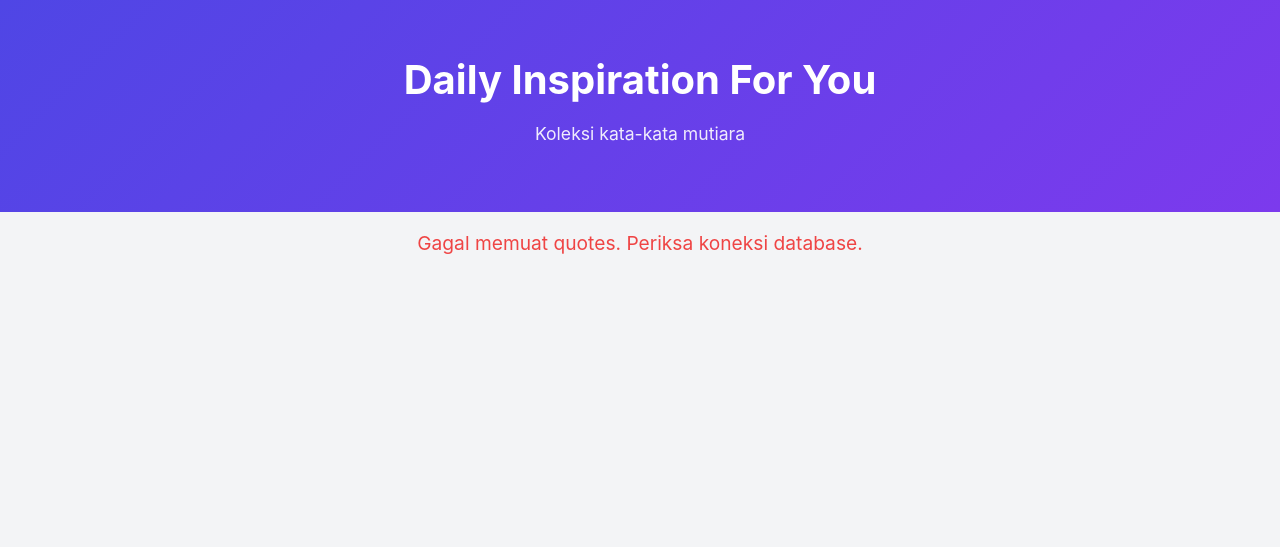
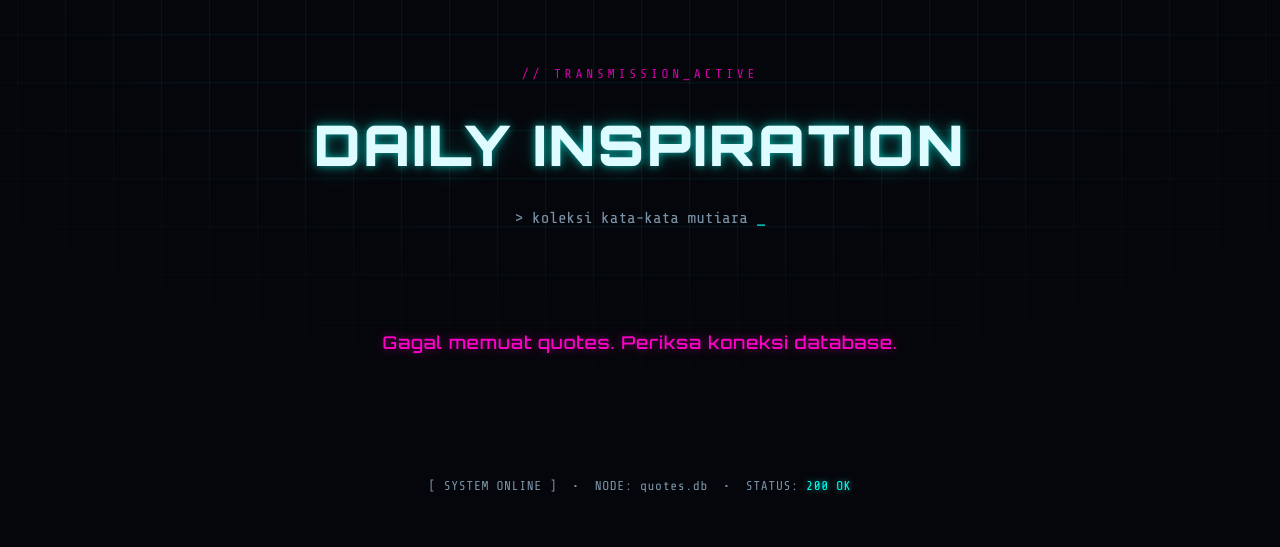
Before and after one commit to VincentOswaldoTio/m15, a website: page views/quotes.html in a window 1280 px wide. Drawn offline with nearby package versions, Linux system fonts and the light colour scheme; no server answers.

Commit message:
perbarui desain

```diff
--- a/public/css/style.css
+++ b/public/css/style.css
@@ -1,9 +1,13 @@
 :root {
-    --primary-color: #4f46e5;
-    --bg-color: #f3f4f6;
-    --card-bg: #ffffff;
-    --text-main: #1f2937;
-    --text-secondary: #6b7280;
+    --bg: #05050a;
+    --bg-alt: #0a0e17;
+    --grid-line: rgba(0, 255, 242, 0.08);
+    --cyan: #00fff2;
+    --magenta: #ff00c8;
+    --yellow: #f4ff00;
+    --card-bg: rgba(10, 14, 23, 0.85);
+    --text-main: #dffcff;
+    --text-secondary: #7d93a8;
 }
 
 * {
@@ -13,100 +17,293 @@
 }
 
 body {
-    font-family: 'Inter', 'Segoe UI', system-ui, -apple-system, sans-serif;
-    background-color: var(--bg-color);
+    font-family: 'Share Tech Mono', monospace;
+    background-color: var(--bg);
     color: var(--text-main);
     line-height: 1.6;
+    min-height: 100vh;
+    position: relative;
+    overflow-x: hidden;
 }
 
+/* ---------- Ambient background: perspective grid floor ---------- */
+.grid-floor {
+    position: fixed;
+    inset: 0;
+    z-index: 0;
+    background-image:
+        linear-gradient(var(--grid-line) 1px, transparent 1px),
+        linear-gradient(90deg, var(--grid-line) 1px, transparent 1px);
+    background-size: 48px 48px;
+    -webkit-mask-image: radial-gradient(ellipse 80% 60% at 50% 0%, #000 40%, transparent 90%);
+    mask-image: radial-gradient(ellipse 80% 60% at 50% 0%, #000 40%, transparent 90%);
+    animation: drift 14s linear infinite;
+    pointer-events: none;
+}
+
+@keyframes drift {
+    from { background-position: 0 0, 0 0; }
+    to { background-position: 48px 96px, 48px 96px; }
+}
+
+/* ---------- CRT scanline sweep ---------- */
+.scanline-overlay {
+    position: fixed;
+    inset: 0;
+    z-index: 50;
+    pointer-events: none;
+    background: linear-gradient(
+        to bottom,
+        transparent 0%,
+        rgba(0, 255, 242, 0.03) 50%,
+        transparent 100%
+    );
+    background-size: 100% 4px;
+    mix-blend-mode: overlay;
+}
+
+.scanline-overlay::after {
+    content: '';
+    position: absolute;
+    left: 0; right: 0;
+    height: 120px;
+    background: linear-gradient(
+        to bottom,
+        transparent,
+        rgba(0, 255, 242, 0.06),
+        transparent
+    );
+    animation: sweep 6s linear infinite;
+}
+
+@keyframes sweep {
+    0% { top: -120px; }
+    100% { top: 100%; }
+}
+
+/* ---------- Header ---------- */
 header {
+    position: relative;
+    z-index: 1;
     text-align: center;
-    padding: 3rem 1rem 2rem;
-    background: linear-gradient(135deg, var(--primary-color), #7c3aed);
-    color: white;
+    padding: 4rem 1rem 3rem;
+}
+
+.header-tag {
+    font-size: 0.8rem;
+    letter-spacing: 0.3em;
+    color: var(--magenta);
+    text-transform: uppercase;
+    margin-bottom: 1rem;
+    opacity: 0.85;
 }
 
 header h1 {
-    font-size: 2.5rem;
-    margin-bottom: 0.5rem;
+    font-family: 'Orbitron', sans-serif;
+    font-weight: 900;
+    font-size: clamp(2rem, 6vw, 3.5rem);
+    letter-spacing: 0.05em;
+    color: var(--text-main);
+    text-shadow: 0 0 8px rgba(0, 255, 242, 0.6), 0 0 24px rgba(0, 255, 242, 0.25);
+    position: relative;
+    display: inline-block;
 }
 
-header p {
-    font-size: 1.1rem;
-    opacity: 0.9;
-    margin-bottom: 2rem;
+/* RGB-split glitch, triggered periodically rather than nonstop */
+header h1::before,
+header h1::after {
+    content: attr(data-text);
+    position: absolute;
+    top: 0; left: 0; right: 0;
+    background: var(--bg);
+    clip-path: inset(0 0 100% 0);
 }
 
+header h1::before {
+    color: var(--cyan);
+    animation: glitch-top 5s infinite linear;
+}
+
+header h1::after {
+    color: var(--magenta);
+    animation: glitch-bottom 5s infinite linear;
+}
+
+@keyframes glitch-top {
+    0%, 92%, 100% { clip-path: inset(0 0 100% 0); transform: translate(0); }
+    93% { clip-path: inset(0 0 60% 0); transform: translate(-3px, -1px); }
+    95% { clip-path: inset(20% 0 40% 0); transform: translate(3px, 1px); }
+    97% { clip-path: inset(0 0 100% 0); transform: translate(0); }
+}
+
+@keyframes glitch-bottom {
+    0%, 90%, 100% { clip-path: inset(100% 0 0 0); transform: translate(0); }
+    91% { clip-path: inset(60% 0 0 0); transform: translate(3px, 1px); }
+    94% { clip-path: inset(40% 0 20% 0); transform: translate(-3px, -1px); }
+    96% { clip-path: inset(100% 0 0 0); transform: translate(0); }
+}
+
+.subtitle {
+    margin-top: 1rem;
+    font-size: 1rem;
+    color: var(--text-secondary);
+}
+
+.cursor {
+    color: var(--cyan);
+    animation: blink 1s step-end infinite;
+}
+
+@keyframes blink {
+    50% { opacity: 0; }
+}
+
+/* ---------- Main / grid ---------- */
 main {
-    max-width: 1200px;
-    margin: -2rem auto 3rem;
-    padding: 0 1.5rem;
     position: relative;
     z-index: 1;
+    max-width: 1200px;
+    margin: 0 auto 3rem;
+    padding: 0 1.5rem;
 }
 
 .quotes-grid {
     display: grid;
     grid-template-columns: repeat(auto-fill, minmax(300px, 1fr));
-    gap: 1.5rem;
+    gap: 1.75rem;
 }
 
+/* ---------- Card: terminal-window styling ---------- */
 .quote-card {
     background: var(--card-bg);
-    border-radius: 16px;
-    padding: 2rem;
-    box-shadow: 0 4px 6px -1px rgba(0, 0, 0, 0.1), 0 2px 4px -1px rgba(0, 0, 0, 0.06);
-    transition: transform 0.3s ease, box-shadow 0.3s ease;
+    backdrop-filter: blur(6px);
+    border: 1px solid rgba(0, 255, 242, 0.25);
+    border-radius: 4px;
+    padding: 2.25rem 1.75rem 1.5rem;
+    position: relative;
+    overflow: hidden;
     display: flex;
     flex-direction: column;
-    position: relative;
-    overflow: hidden;
+    box-shadow: 0 0 0 rgba(0, 255, 242, 0);
+    transition: transform 0.35s ease, box-shadow 0.35s ease, border-color 0.35s ease;
+    animation: flicker-in 0.6s ease backwards;
+}
+
+.quotes-grid .quote-card:nth-child(1) { animation-delay: 0.02s; }
+.quotes-grid .quote-card:nth-child(2) { animation-delay: 0.08s; }
+.quotes-grid .quote-card:nth-child(3) { animation-delay: 0.14s; }
+.quotes-grid .quote-card:nth-child(4) { animation-delay: 0.20s; }
+.quotes-grid .quote-card:nth-child(5) { animation-delay: 0.26s; }
+.quotes-grid .quote-card:nth-child(6) { animation-delay: 0.32s; }
+.quotes-grid .quote-card:nth-child(7) { animation-delay: 0.38s; }
+.quotes-grid .quote-card:nth-child(8) { animation-delay: 0.44s; }
+.quotes-grid .quote-card:nth-child(9) { animation-delay: 0.50s; }
+
+@keyframes flicker-in {
+    0% { opacity: 0; transform: translateY(10px); }
+    60% { opacity: 1; }
+    100% { opacity: 1; transform: translateY(0); }
+}
+
+/* terminal title-bar dots */
+.quote-card::before {
+    content: '● ● ●';
+    position: absolute;
+    top: 0.7rem;
+    left: 1rem;
+    font-size: 0.6rem;
+    letter-spacing: 3px;
+    color: rgba(0, 255, 242, 0.35);
 }
 
 .quote-card:hover {
-    transform: translateY(-5px);
-    box-shadow: 0 20px 25px -5px rgba(0, 0, 0, 0.1), 0 10px 10px -5px rgba(0, 0, 0, 0.04);
+    transform: translateY(-6px);
+    border-color: var(--cyan);
+    box-shadow: 0 0 18px rgba(0, 255, 242, 0.35), 0 0 40px rgba(255, 0, 200, 0.12);
 }
 
 .quote-icon {
-    font-size: 4rem;
     font-family: Georgia, serif;
-    color: var(--primary-color);
-    opacity: 0.2;
+    font-size: 3.5rem;
+    color: var(--magenta);
+    opacity: 0.35;
     position: absolute;
-    top: 10px;
-    left: 20px;
+    top: 18px;
+    right: 20px;
     line-height: 1;
+    text-shadow: 0 0 12px var(--magenta);
 }
 
 .quote-text {
-    font-size: 1.1rem;
-    font-style: italic;
+    font-size: 1.02rem;
     color: var(--text-main);
     margin-bottom: 1.5rem;
     flex-grow: 1;
     z-index: 1;
+    position: relative;
 }
 
 .quote-author {
-    font-size: 0.95rem;
-    font-weight: 600;
-    color: var(--primary-color);
+    font-family: 'Orbitron', sans-serif;
+    font-size: 0.85rem;
+    font-weight: 700;
+    letter-spacing: 0.05em;
+    color: var(--cyan);
     text-align: right;
-    border-top: 1px solid #e5e7eb;
+    border-top: 1px dashed rgba(0, 255, 242, 0.25);
     padding-top: 1rem;
+    text-shadow: 0 0 6px rgba(0, 255, 242, 0.4);
 }
 
-.loading, .error, .no-data {
+/* ---------- States ---------- */
+.loading,
+.error,
+.no-data {
     grid-column: 1 / -1;
     text-align: center;
-    font-size: 1.2rem;
+    font-family: 'Orbitron', sans-serif;
+    font-size: 1.1rem;
+    letter-spacing: 0.05em;
     color: var(--text-secondary);
     padding: 3rem;
 }
 
 .error {
-    color: #ef4444;
+    color: var(--magenta);
+    text-shadow: 0 0 10px rgba(255, 0, 200, 0.5);
+}
+
+.no-data {
+    color: var(--yellow);
+    text-shadow: 0 0 10px rgba(244, 255, 0, 0.4);
+}
+
+/* ---------- Footer ---------- */
+footer {
+    position: relative;
+    z-index: 1;
+    text-align: center;
+    padding: 1.5rem 1rem 3rem;
+    font-size: 0.8rem;
+    color: var(--text-secondary);
+    letter-spacing: 0.05em;
+}
+
+.ok {
+    color: var(--cyan);
+    text-shadow: 0 0 6px rgba(0, 255, 242, 0.6);
+}
+
+/* ---------- Reduced motion ---------- */
+@media (prefers-reduced-motion: reduce) {
+    .grid-floor,
+    .scanline-overlay::after,
+    header h1::before,
+    header h1::after,
+    .cursor,
+    .quote-card {
+        animation: none !important;
+    }
 }
 
 @media (max-width: 640px) {
--- a/views/quotes.html
+++ b/views/quotes.html
@@ -1,21 +1,23 @@
 <!DOCTYPE html>
-<!-- saved from url=(0051)https://test1-production-2a5c.up.railway.app/quotes -->
 <html lang="id">
 
 <head>
   <meta http-equiv="Content-Type" content="text/html; charset=UTF-8">
-
   <meta name="viewport" content="width=device-width, initial-scale=1.0">
-  <title>Daily Inspiration</title>
+  <title>Daily Inspiration // SYS_QUOTES</title>
+  <link rel="preconnect" href="https://fonts.googleapis.com">
+  <link href="https://fonts.googleapis.com/css2?family=Orbitron:wght@500;700;900&family=Share+Tech+Mono&display=swap" rel="stylesheet">
   <link rel="stylesheet" href="/css/style.css">
 </head>
 
 <body>
+  <div class="scanline-overlay"></div>
+  <div class="grid-floor"></div>
   <header>
-    <h1>Daily Inspiration For You</h1>
-    <p>Koleksi kata-kata mutiara</p>
+    <p class="header-tag">// TRANSMISSION_ACTIVE</p>
+    <h1 data-text="DAILY INSPIRATION">DAILY INSPIRATION</h1>
+    <p class="subtitle">&gt; koleksi kata-kata mutiara <span class="cursor">_</span></p>
   </header>
-
   <main>
     <div class="quotes-grid" id="quotes-grid">
       <div class="quote-card">
@@ -65,42 +67,61 @@
       </div>
     </div>
   </main>
-
+  <footer>
+    <p>[ SYSTEM ONLINE ] &nbsp;•&nbsp; NODE: quotes.db &nbsp;•&nbsp; STATUS: <span class="ok">200 OK</span></p>
+  </footer>
   <script>
     async function loadQuotes() {
+
       const grid = document.getElementById('quotes-grid');
+
       try {
+
         const response = await fetch('/api/quotes');
+
         const quotes = await response.json();
 
         grid.innerHTML = ''; // Hapus loading text
 
         if (quotes.length === 0) {
+
           grid.innerHTML = '<p class="no-data">Belum ada quotes di database.</p>';
+
           return;
+
         }
 
         quotes.forEach(quote => {
+
           const card = document.createElement('div');
+
           card.className = 'quote-card';
+
           card.innerHTML = `
-                        <div class="quote-icon">"</div>
-                        <p class="quote-text">${quote.text}</p>
-                        <div class="quote-author">— ${quote.author}</div>
+<div class="quote-icon">"</div>
+<p class="quote-text">${quote.text}</p>
+<div class="quote-author">— ${quote.author}</div>
+
                     `;
+
           grid.appendChild(card);
+
         });
+
       } catch (error) {
+
         grid.innerHTML = '<p class="error">Gagal memuat quotes. Periksa koneksi database.</p>';
+
         console.error(error);
+
       }
+
     }
 
     // Jalankan saat halaman dimuat
+
     loadQuotes();
   </script>
-
-
 </body>
 
 </html>
```
